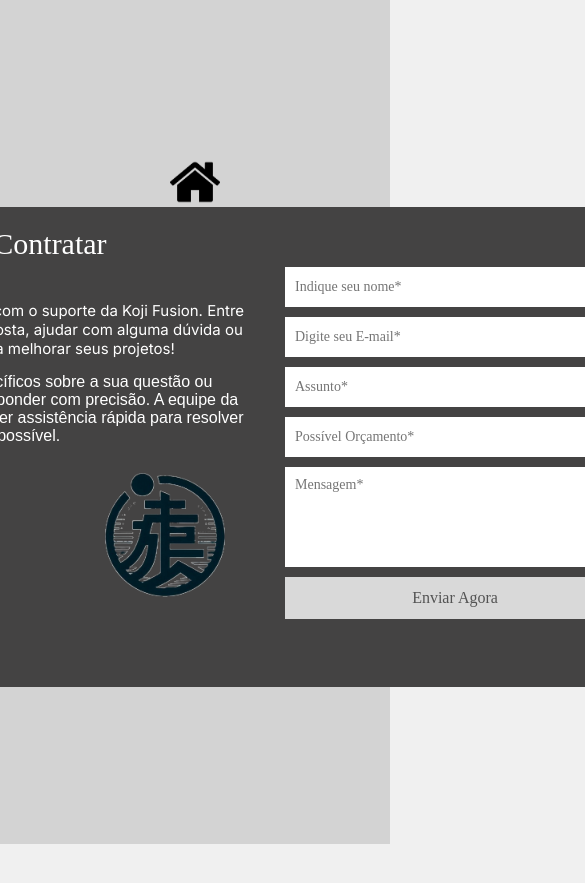
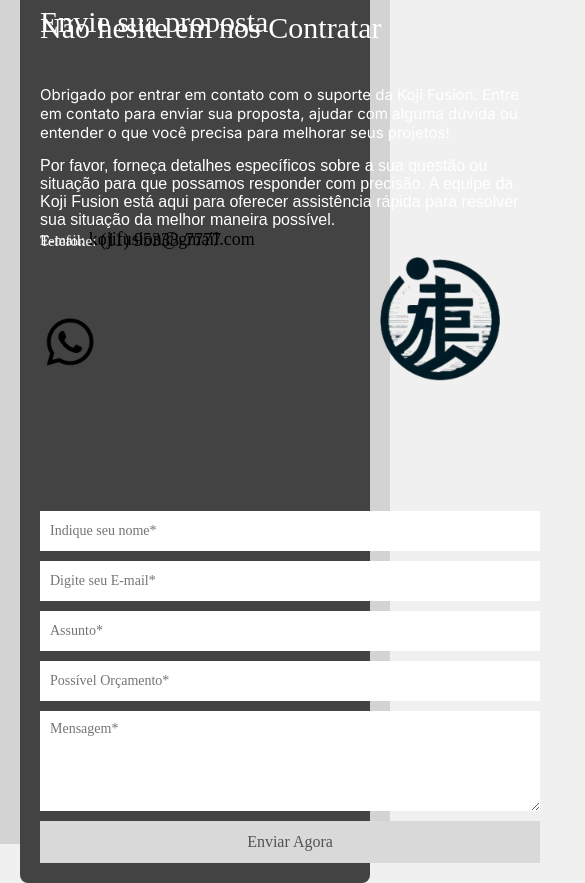
Before and after one commit to borgesv21/projeto-tcc, a React (Create React App) app: page /contrate in a window 390 px wide. Shown: the top 883 px of the page, 585 px wide, since content can reach past the window. Before the commit the page ends 844 px from the top, so only its background shows below. Built offline with nearby package versions, Linux system fonts and the light colour scheme; a web font is replaced by a local one.

Commit message:
Resposivo pagina contrato

```diff
--- a/src/paginaContrato/contrate.scss
+++ b/src/paginaContrato/contrate.scss
@@ -1,8 +1,16 @@
-
+// Variáveis (opcional)
+$background-color: #f0f0f0;
+$primary-color: #444343;
+$secondary-color: #d3d3d3;
+$button-bg: #D9D9D9;
+$button-hover-bg: #2c2c2c;
+$text-color: #535353;
 
 body {
   font-family: Arial, sans-serif;
-  background-color: #f0f0f0;
+  background-color: $background-color;
+  margin: 0;
+  padding: 0;
 }
 
 .tudo {
@@ -11,40 +19,42 @@
   justify-content: center;
   align-items: center;
   height: 100vh;
-  width: auto;
-  background-color: #d3d3d3;
+  width: 100%;
+  background-color: $secondary-color;
+  padding: 20px;
 
-  .home{
+  .home {
     display: flex;
     flex-direction: column;
-    justify-content: start;
-    width: 50px;
-    height: auto;
-
+    justify-content: flex-start;
+    width: 100%;
+    max-width: 50px;
   }
 
   .formulario {
     display: flex;
-  background-color: #444343;
+    background-color: $primary-color;
     color: white;
     border-radius: 8px;
     padding: 20px;
-  width: 900px;
-
+    width: 100%;
+    max-width: 900px;
+    flex-wrap: wrap;
+  }
 
   .textos {
-  flex:1.3;
+    flex: 1.3;
     padding-right: 20px;
-}
+    max-width: 500px;
 
-.textos .h1 {
+    .h1 {
       font-family: "Inknut Antiqua", serif;
       font-weight: 200;
       font-size: 30px;
       margin-bottom: 40px;
     }
 
-.textos .h2 {
+    .h2 {
       font-family: "Inknut Antiqua", serif;
       font-weight: 200;
       font-size: 30px;
@@ -53,39 +63,31 @@
       position: absolute;
     }
 
-
-
-
-.textos .p {
+    .p {
+      font-family: "Inter", sans-serif;
       font-size: 15px;
       margin-bottom: 15px;
-
-
-  font-family: "Inter", sans-serif;
-  font-optical-sizing: auto;
       font-style: normal;
-
     }
 
-.textos .a {
-
+    .a {
       font-size: 18px;
       color: #000000;
       text-decoration: none;
+
+      &:hover {
+        color: white;
+      }
+    }
   }
 
-.textos .a:hover {
-  color: white;
-}
-
-.formulario2{
+  .formulario2 {
     flex: 1;
     margin-top: 40px;
 
-  .placeholder{
+    .placeholder {
       font-family: "Inknut Antiqua", serif;
     }
-
   }
 
   form {
@@ -97,7 +99,6 @@
     margin-bottom: 10px;
     padding: 10px;
     border: none;
-
     font-size: 14px;
   }
 
@@ -113,24 +114,23 @@
 
   .button {
     padding: 12px;
-  background-color: #D9D9D9;
+    background-color: $button-bg;
     border: none;
-  color: #535353;
+    color: $text-color;
     font-size: 16px;
     cursor: pointer;
+
+    &:hover {
+      background-color: $button-hover-bg;
+      color: white;
     }
-
-.button:hover {
-  background-color:   #2c2c2c;
-  color: #f0f0f0;
   }
 
   .logo-img {
-  margin-top: 0px;
+    margin-top: 0;
     width: 200px;
     height: auto;
     margin-left: 300px;
-
   }
 
   .whats-png {
@@ -140,23 +140,123 @@
     margin-left: 5px;
     margin-bottom: 80px;
   }
-.contato{
+
+  .contato {
     position: absolute;
 
-  .tele{
+    .tele {
       font-family: "Inknut Antiqua", serif;
       font-weight: 200;
       margin-top: -20px;
+    }
 
-  }
-  .p{
+    .p {
       font-family: "Inknut Antiqua", serif;
       font-weight: 200;
       margin-bottom: 20px;
     }
-
   }
 }
 
+// Media Queries para responsividade
 
+@media (max-width: 1200px) {
+  .home {
+    width: 100%; /* Ajusta a largura para 100% */
+    max-width: 100%; /* Garante que o conteúdo ocupe toda a largura disponível */
+    padding: 0 20px; /* Adiciona padding nas laterais */
+    text-align: center; /* Alinha o texto ao centro */
   }
+
+  .formulario {
+    flex-direction: column; /* Ajusta o formulário para coluna */
+    padding: 10px;
+  }
+
+  .textos {
+    max-width: 100%;
+    margin-bottom: 20px;
+  }
+
+  .formulario2 {
+    margin-top: 20px;
+  }
+
+  .logo-img {
+    margin-left: 0;
+    width: 150px;
+  }
+
+  .whats-png {
+    margin-top: -200px;
+  }
+}
+
+@media (max-width: 768px) {
+  .home {
+    width: 100%; /* Ajusta a largura para 100% */
+    padding: 0 10px; /* Ajusta o padding para telas menores */
+    text-align: center; /* Alinha o conteúdo ao centro */
+  }
+
+  .formulario {
+    width: 100%;
+    padding: 15px;
+  }
+
+  .textos .h1, .textos .h2 {
+    font-size: 24px;
+  }
+
+  .input[type="text"], input[type="email"] {
+    height: 35px;
+  }
+
+  textarea {
+    height: 80px;
+  }
+
+  .logo-img {
+    width: 150px;
+  }
+
+  .whats-png {
+    margin-top: -100px;
+    width: 40px;
+  }
+}
+
+@media (max-width: 480px) {
+  .home {
+    width: 100%; /* Ajusta para a largura completa */
+    padding: 0 10px; /* Adiciona padding */
+    text-align: center; /* Alinha o conteúdo ao centro */
+  }
+
+  .textos .h1, .textos .h2 {
+    font-size: 20px; /* Ajusta o tamanho da fonte */
+  }
+
+  .input[type="text"], input[type="email"] {
+    height: 30px;
+  }
+
+  textarea {
+    height: 60px;
+  }
+
+  .formulario {
+    padding: 15px;
+    width: 100%;
+  }
+
+  .logo-img {
+    width: 120px;
+    margin-left: 0;
+  }
+
+  .whats-png {
+    margin-top: -50px;
+    width: 30px;
+  }
+}
```
Lines whose indentation alone changed are shown as unchanged.
